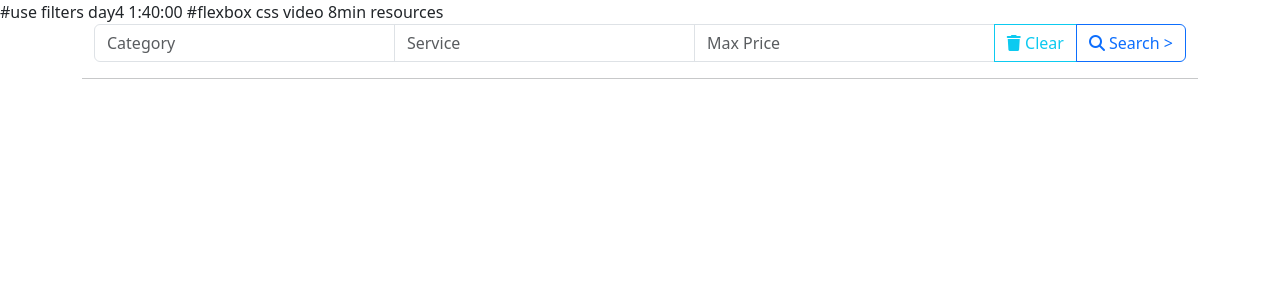
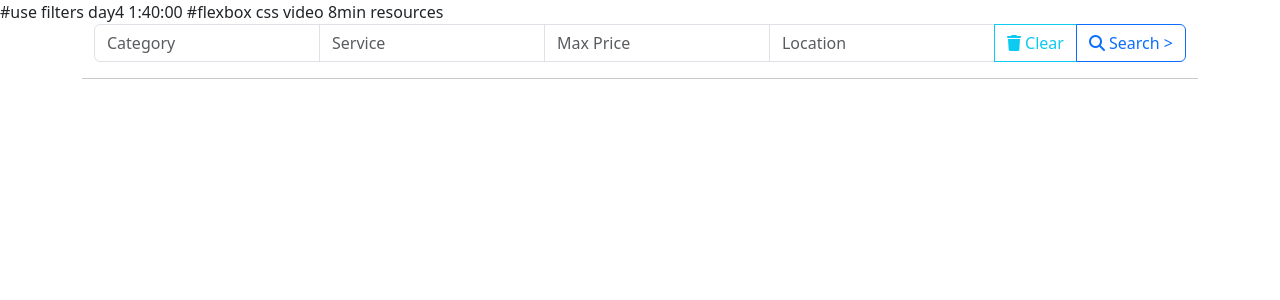
Before and after one commit to rashisinghal86/160286, a Flask app: page /index in a window 1280 px wide. Shown: the part 56-356 px from the top of the page. Run offline with Flask 3, Linux system fonts and the light colour scheme; the visitor is signed in with stand-in values (Sample User, id 1); some libraries are stand-ins or nearby versions.

Commit message:
search services by location price updated

```diff
--- a/routes.py
+++ b/routes.py
@@ -724,6 +724,7 @@
     cname = request.args.get('cname') or ''
     sname = request.args.get('sname') or ''
     price = request.args.get('price')
+    location = request.args.get('location') or ''
 
     if price:
         try:
@@ -737,7 +738,7 @@
 
     if cname:
         categories = Category.query.filter(Category.name.ilike(f'%{cname}%')).all()
-    return render_template('index.html', categories=categories, cname=cname, sname=sname, price=price)
+    return render_template('index.html', categories=categories, cname=cname, sname=sname, price=price, location=location)
 
 @app.route('/apply/<int:service_id>', methods=['POST'])
 @auth_reqd
--- a/templates/index.html
+++ b/templates/index.html
@@ -1,54 +1,44 @@
 {% extends 'layout.html' %}
-this is user dashboard page
 {% block content %}
     {% include 'searchbar.html' with context %}
     <hr>
     <div class="categories-list">
       {% for category in categories %}
-        <h2>{{category.name}}</h2>
+        <h2>{{ category.name }}</h2>
         <div class="services">
             {% for service in category.services %}
-            {% if sname != '' and sname.lower() in service.name.lower() or not sname %}
-              {% if price and service.price <= price  or not price %}
-
-
+              {% if
+                  (cname != '' and cname.lower() in category.name.lower() or not cname) and
+                  (sname != '' and sname.lower() in service.name.lower() or not sname) and
+                  (price is not none and price != '' and service.price <= price or not price) and
+                  (location != '' and location.lower() in service.location.lower() or not location)
+              %}
                 <div class="card" style="width: 18rem;">
-                <img class="card-img-top" src="https://picsum.photos/200/200" alt="{{service.name}}">
+                  <img class="card-img-top" src="https://picsum.photos/200/200" alt="{{ service.name }}">
                   <div class="card-body">
-                  <h5 class="card-title">{{service.name}}</h5>
+                    <h5 class="card-title">{{ service.name }}</h5>
                     <p class="card-text">
                       <div class="price">
                         <strong>Price:</strong>
-                      &#8377; {{service.price}}
+                        &#8377; {{ service.price }}
                       </div>
-
-
                       <div class="location">
                         <strong>Location:</strong>
-                      {{service.name}}
+                        {{ service.location }}
                       </div>
                     </p>
-
-
-
-
                     <div class="quantity-input">
-                      <form action="#"
-                      method ="POST"
-                      class="form">
+                      <form action="#" method="POST" class="form">
                         <input type="submit" value="Add to Cart/Apply" class="btn btn-success">
                       </form>
                     </div>
-
                   </div>
                 </div>
-              {% endif %}
               {% endif %}
             {% endfor %}
         </div>
       {% endfor %}
     </div>
-
 {% endblock %}
 
 {% block style %}
@@ -62,12 +52,9 @@
       display: flex;
       flex-wrap: wrap;
       justify-content: center;
-
   }
   .card {
       margin: 10px;
-
   }
-
 </style>
 {% endblock %}
--- a/templates/searchbar.html
+++ b/templates/searchbar.html
@@ -25,6 +25,13 @@
                     class="form-control"
                     placeholder="Max Price">
 
+                    <input type="text"
+                    name="location"
+                    id="location"
+                    value="{{location}}"
+                    class="form-control"
+                    placeholder="Location">
+
 
                     <a href="{{url_for('index')}}" class="btn btn-outline-info">
                         <i class="fa fa-trash "></i>
```
Lines whose indentation alone changed are shown as unchanged.
